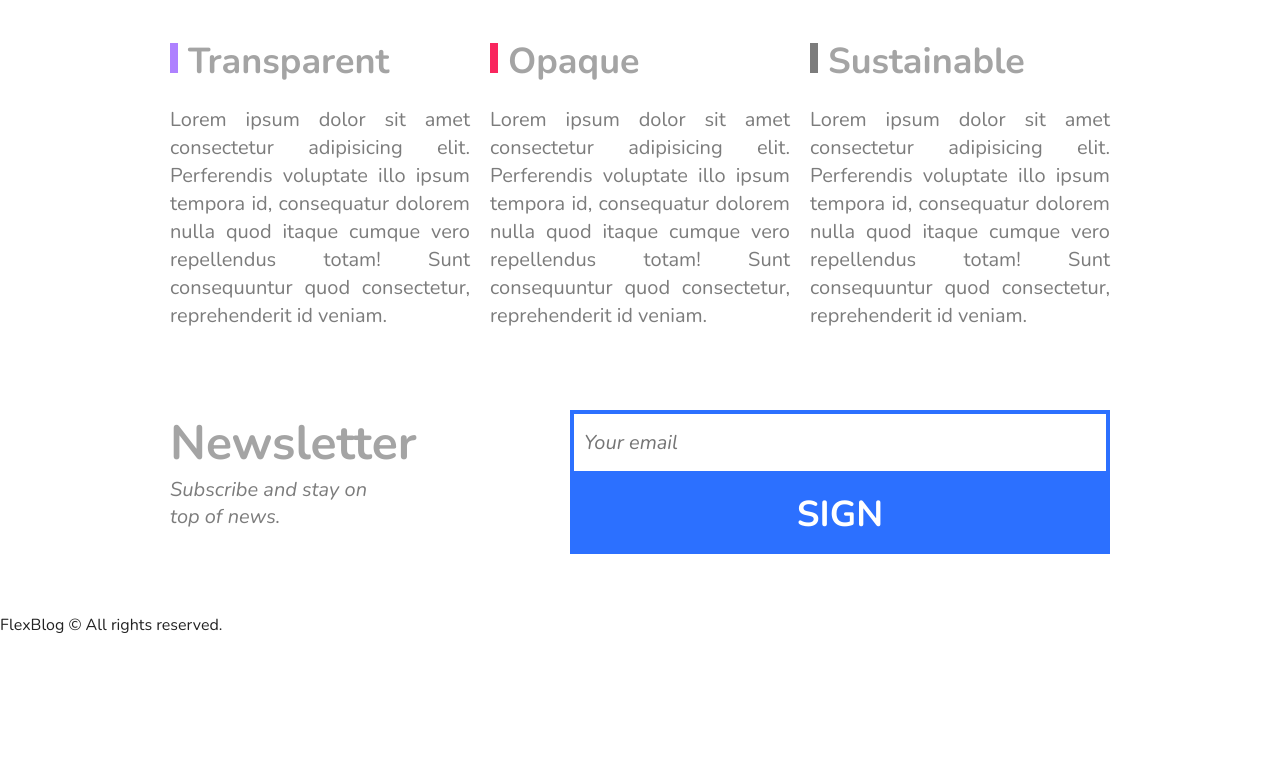
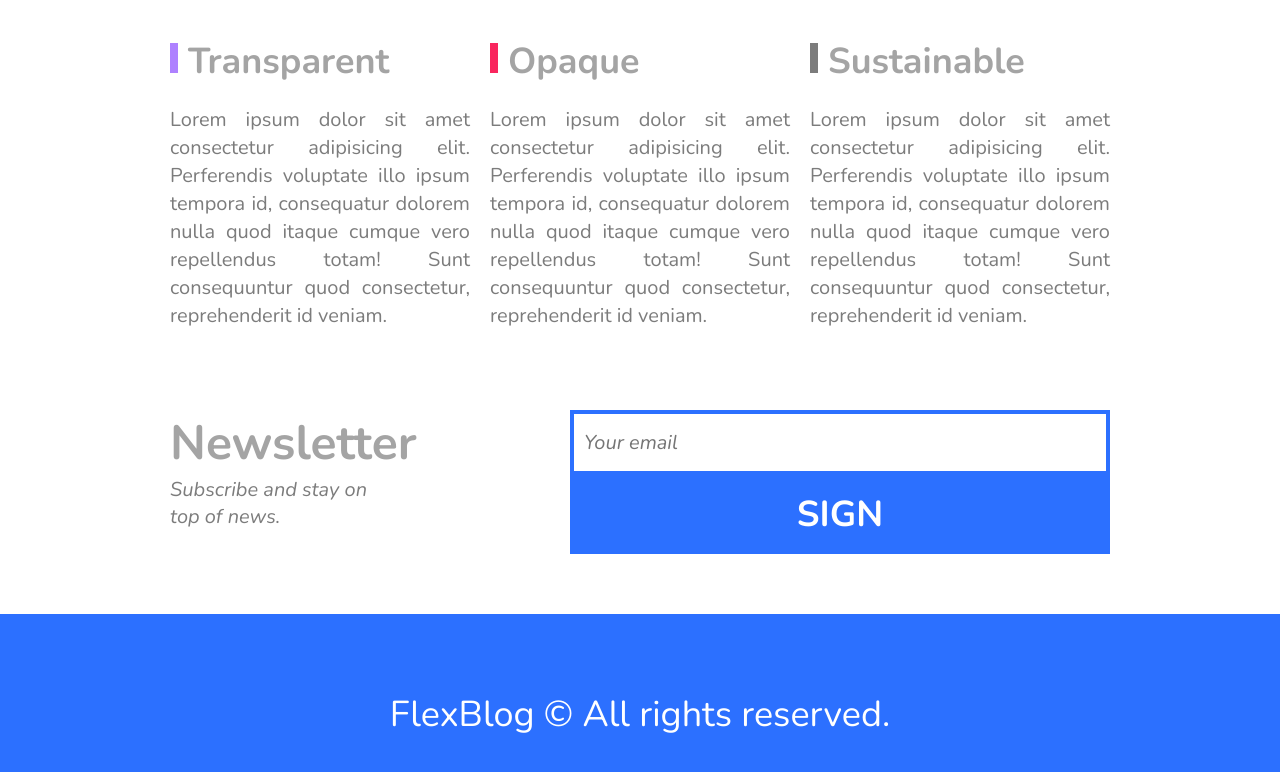
Before and after one commit to dyhalmeida/FlexBlog, a plain HTML site: page index.html in a window 1280 px wide. Shown: the part 3012-3784 px from the top of the page. Before the commit the page ends 3648 px from the top, so only its background shows below. Drawn offline with nearby package versions, Linux system fonts and the light colour scheme.

Commit message:
footer container

```diff
--- a/css/style.css
+++ b/css/style.css
@@ -338,3 +338,17 @@
     font-size: 1.5em;
   }
 }
+
+.footer-container {
+  display: flex;
+  background-color: #2c70ff;
+  height: 200px;
+  align-items: center;
+}
+
+.footer-container p {
+  flex: 1;
+  text-align: center;
+  font-size: 2.25em;
+  color: #ffffff;
+}
```
